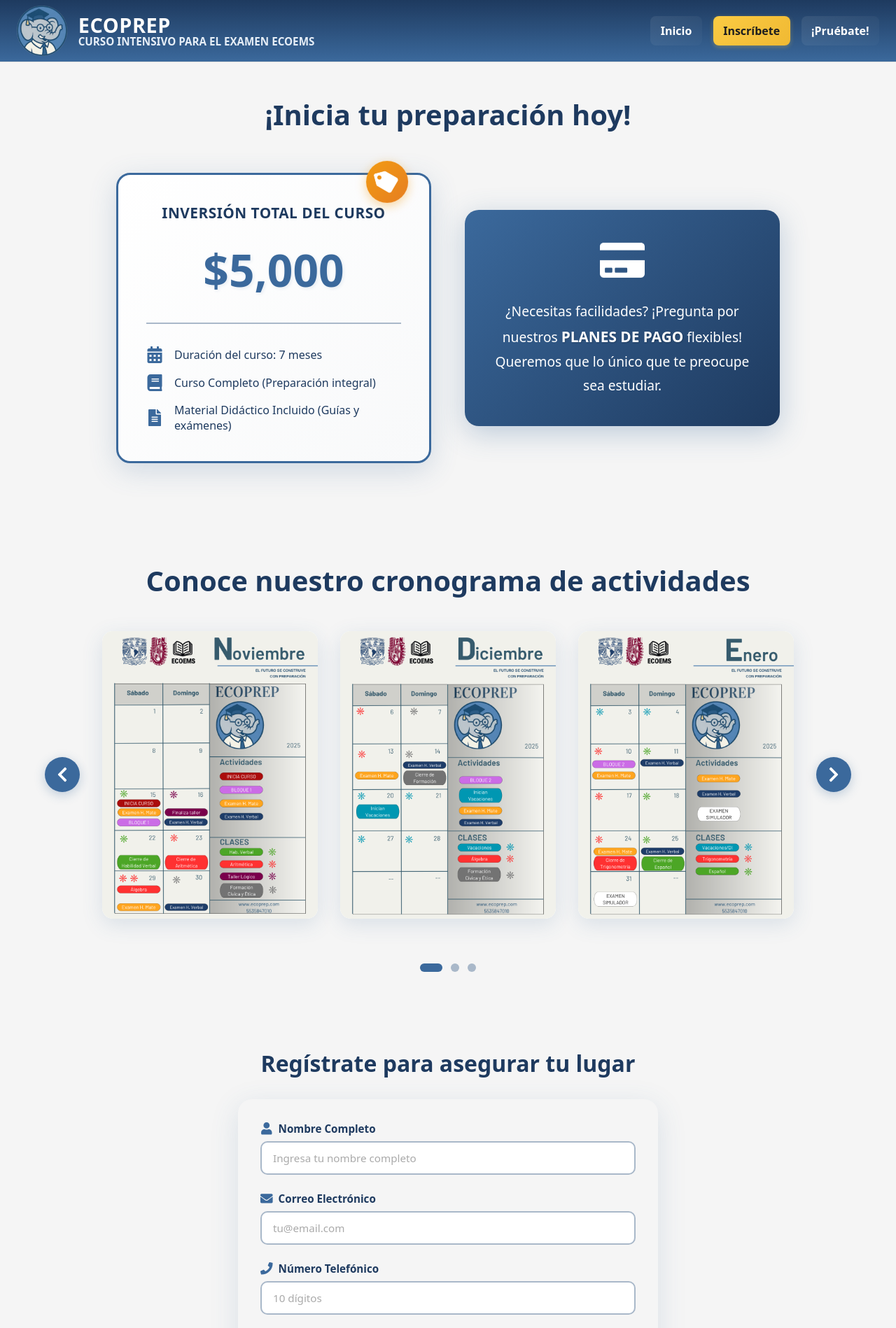
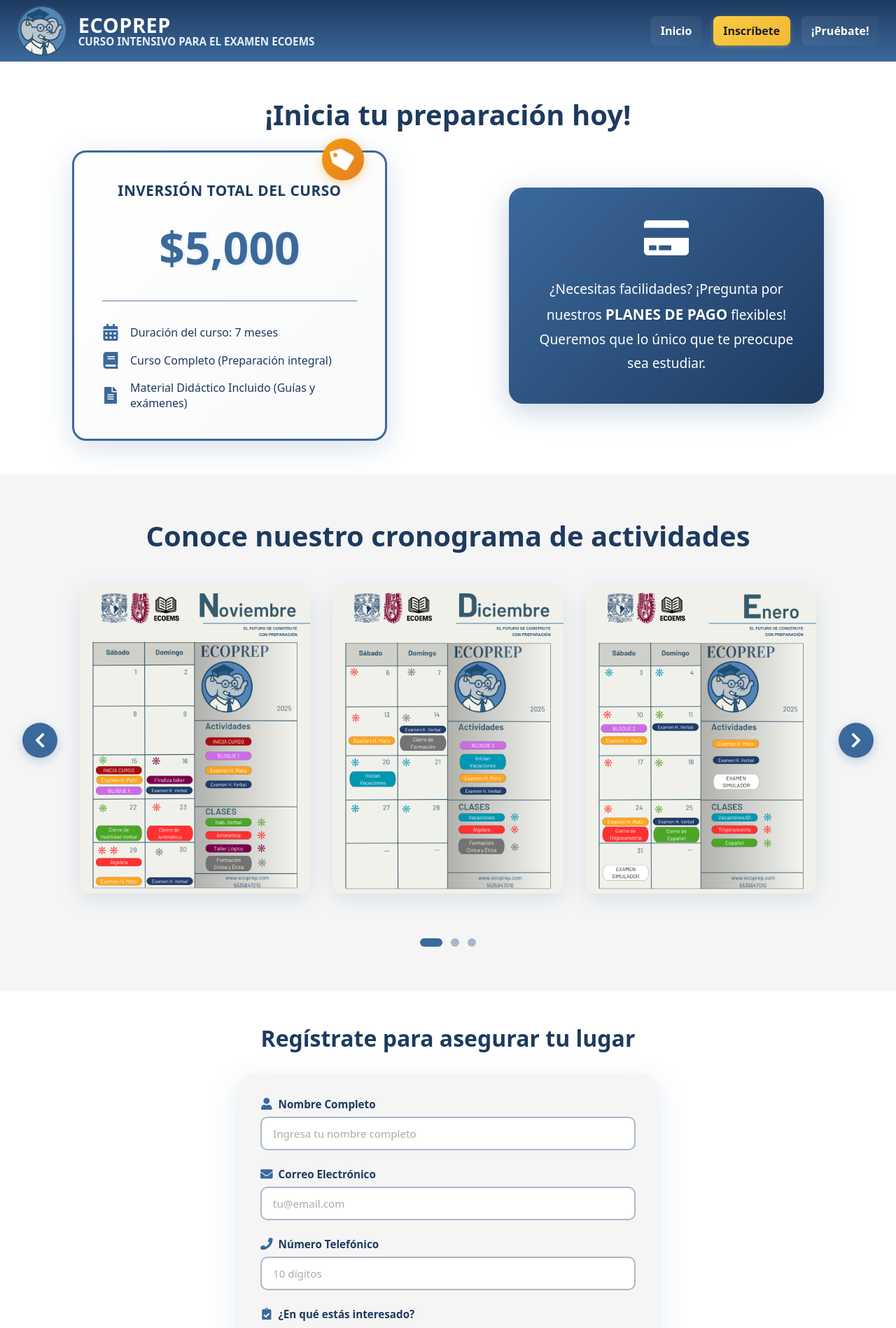
Before and after one commit to EseWey21/ecoprep, a React (Vite) app: page /inscribete in a window 1280 px wide. Shown: the top 1898 px of the page at 70% size. Built offline with nearby package versions, Linux system fonts and the light colour scheme.

Commit message:
Divisiones

```diff
--- a/src/pages/Inscribete.css
+++ b/src/pages/Inscribete.css
@@ -1,7 +1,15 @@
 /* Estilos para la página de Inscríbete */
 .ecp-page {
-  padding: 3rem 2rem 0 2rem;
+  padding: 0;
   margin: 0 auto;
+}
+
+/* Sección precio/pago */
+.ecp-inscribete-section {
+  width: 100%;
+  background: #ffffff;
+  padding: 3rem 2rem;
+  box-sizing: border-box;
 }
 
 .ecp-page__title {
@@ -19,7 +27,6 @@
   display: grid;
   grid-template-columns: 1fr 1fr;
   gap: 3rem;
-  padding: 2rem 0;
 }
 
 /* Columna izquierda - Precio */
@@ -184,7 +191,6 @@
   background: var(--ecp-bg);
   padding: 4rem 2rem;
   box-sizing: border-box;
-  margin-top: 3rem;
 }
 
 .ecp-actividades__container {
@@ -323,7 +329,7 @@
 /* Sección Registro */
 .ecp-registro {
   width: 100%;
-  background: var(--ecp-bg);
+  background: #ffffff;
   padding: 3rem 2rem;
   box-sizing: border-box;
 }
--- a/src/pages/Inscribete.jsx
+++ b/src/pages/Inscribete.jsx
@@ -62,10 +62,11 @@
 
   return (
     <div className="ecp-page">
-      <h1 className="ecp-page__title">¡Inicia tu preparación hoy!</h1>
+      <section className="ecp-inscribete-section">
+        <h1 className="ecp-page__title">¡Inicia tu preparación hoy!</h1>
 
-      <div className="ecp-inscribete__container">
-        <div className="ecp-inscribete__columna-izquierda">
+        <div className="ecp-inscribete__container">
+          <div className="ecp-inscribete__columna-izquierda">
           <div className="ecp-precio">
             <div className="ecp-precio__tag">
               <FaTag className="ecp-precio__tag-icon" />
@@ -98,7 +99,8 @@
             </p>
           </div>
         </div>
-      </div>
+        </div>
+      </section>
 
       <section className="ecp-actividades">
         <div className="ecp-actividades__container">
```
